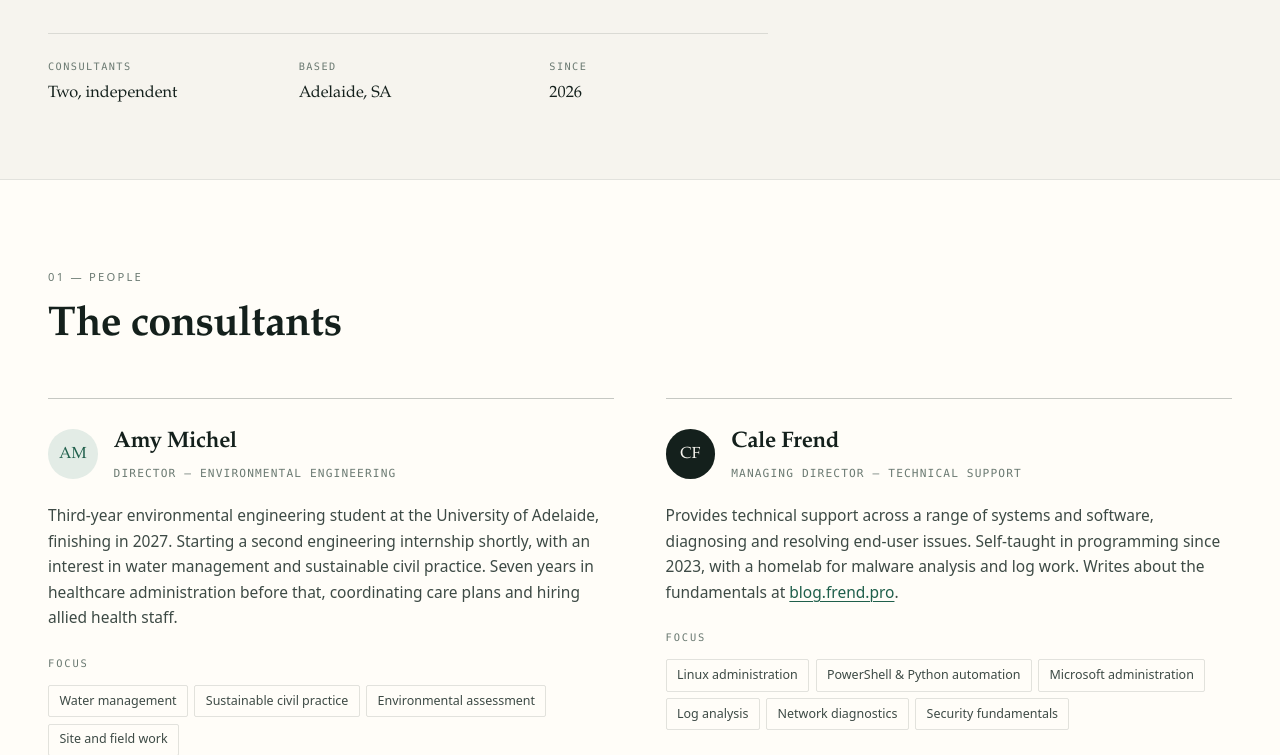
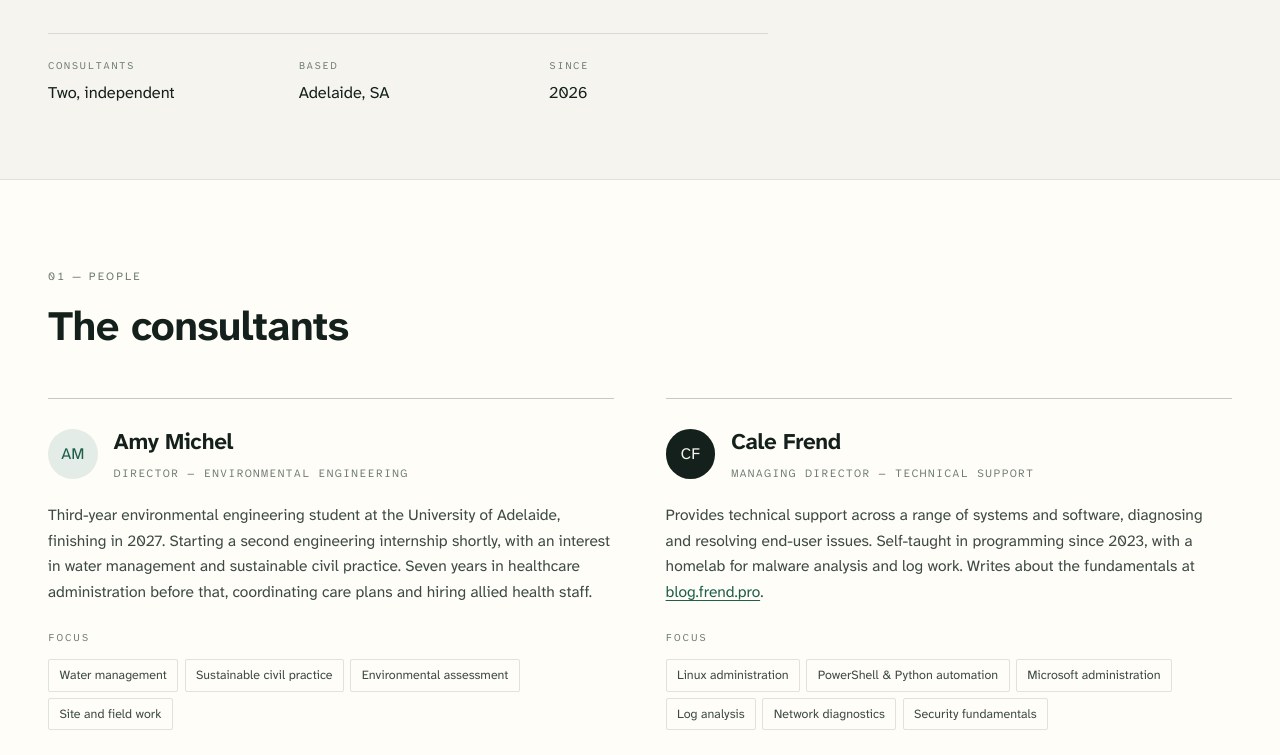
Before and after one commit to Gericault/frend-engineering, a plain HTML site: page index.html in a window 1280 px wide. Shown: the part 416-1171 px from the top of the page. Drawn offline with Linux system fonts and the light colour scheme.

Commit message:
Use Atkinson Hyperlegible Next and Mono as the site typefaces
Self-hosts woff2 subsets from the Braille Institute fonts (OFL) so the
page keeps making no external requests. Ignores .hermes/, and stops
serving README.md, which exposed the repo layout and deploy details.

```diff
--- a/staticwebapp.config.json
+++ b/staticwebapp.config.json
@@ -12,6 +12,11 @@
   },
   "routes": [
     {
+      "route": "/README.md",
+      "rewrite": "/404.html",
+      "statusCode": 404
+    },
+    {
       "route": "/styles.css",
       "headers": {
         "cache-control": "public, max-age=3600"
--- a/styles.css
+++ b/styles.css
@@ -1,6 +1,47 @@
 /* ── Frend drafts: shared structure ───────────────────────────────
    Theme files override the :root tokens below.
    ────────────────────────────────────────────────────────────────── */
+
+@font-face {
+  font-family: "Atkinson Hyperlegible Next";
+  font-style: normal;
+  font-weight: 400;
+  font-display: swap;
+  src: url("fonts/next-400-latin.woff2") format("woff2");
+  unicode-range: U+0000-00FF, U+0131, U+0152-0153, U+02BB-02BC, U+02C6, U+02DA, U+02DC, U+0304, U+0308, U+0329, U+2000-206F, U+20AC, U+2122, U+2191, U+2193, U+2212, U+2215, U+FEFF, U+FFFD;
+}
+@font-face {
+  font-family: "Atkinson Hyperlegible Next";
+  font-style: normal;
+  font-weight: 700;
+  font-display: swap;
+  src: url("fonts/next-700-latin.woff2") format("woff2");
+  unicode-range: U+0000-00FF, U+0131, U+0152-0153, U+02BB-02BC, U+02C6, U+02DA, U+02DC, U+0304, U+0308, U+0329, U+2000-206F, U+20AC, U+2122, U+2191, U+2193, U+2212, U+2215, U+FEFF, U+FFFD;
+}
+@font-face {
+  font-family: "Atkinson Hyperlegible Next";
+  font-style: italic;
+  font-weight: 400;
+  font-display: swap;
+  src: url("fonts/next-400i-latin.woff2") format("woff2");
+  unicode-range: U+0000-00FF, U+0131, U+0152-0153, U+02BB-02BC, U+02C6, U+02DA, U+02DC, U+0304, U+0308, U+0329, U+2000-206F, U+20AC, U+2122, U+2191, U+2193, U+2212, U+2215, U+FEFF, U+FFFD;
+}
+@font-face {
+  font-family: "Atkinson Hyperlegible Mono";
+  font-style: normal;
+  font-weight: 400;
+  font-display: swap;
+  src: url("fonts/mono-400-latin.woff2") format("woff2");
+  unicode-range: U+0000-00FF, U+0131, U+0152-0153, U+02BB-02BC, U+02C6, U+02DA, U+02DC, U+0304, U+0308, U+0329, U+2000-206F, U+20AC, U+2122, U+2191, U+2193, U+2212, U+2215, U+FEFF, U+FFFD;
+}
+@font-face {
+  font-family: "Atkinson Hyperlegible Mono";
+  font-style: normal;
+  font-weight: 700;
+  font-display: swap;
+  src: url("fonts/mono-700-latin.woff2") format("woff2");
+  unicode-range: U+0000-00FF, U+0131, U+0152-0153, U+02BB-02BC, U+02C6, U+02DA, U+02DC, U+0304, U+0308, U+0329, U+2000-206F, U+20AC, U+2122, U+2191, U+2193, U+2212, U+2215, U+FEFF, U+FFFD;
+}
 
 :root {
   --paper: #f6f4ee;
@@ -14,9 +55,9 @@
   --accent-soft: #e3ece6;
   --accent-ink: #f6f4ee;
 
-  --serif: "Iowan Old Style", "Palatino Linotype", Palatino, "Book Antiqua", Georgia, "Times New Roman", serif;
-  --sans: system-ui, -apple-system, "Segoe UI", Roboto, "Helvetica Neue", Arial, sans-serif;
-  --mono: ui-monospace, SFMono-Regular, "SF Mono", Menlo, Consolas, monospace;
+  --serif: "Atkinson Hyperlegible Next", "Iowan Old Style", Palatino, Georgia, serif;
+  --sans: "Atkinson Hyperlegible Next", system-ui, -apple-system, "Segoe UI", Roboto, Arial, sans-serif;
+  --mono: "Atkinson Hyperlegible Mono", ui-monospace, SFMono-Regular, Menlo, Consolas, monospace;
 
   --gutter: clamp(1.25rem, 4vw, 3rem);
   --measure: 62ch;
```
Also changed, not shown: fonts/mono-400-latin.woff2 (added), fonts/mono-700-latin.woff2 (added), fonts/next-400-latin.woff2 (added), fonts/next-400i-latin.woff2 (added), fonts/next-700-latin.woff2 (added), 1 other file.
